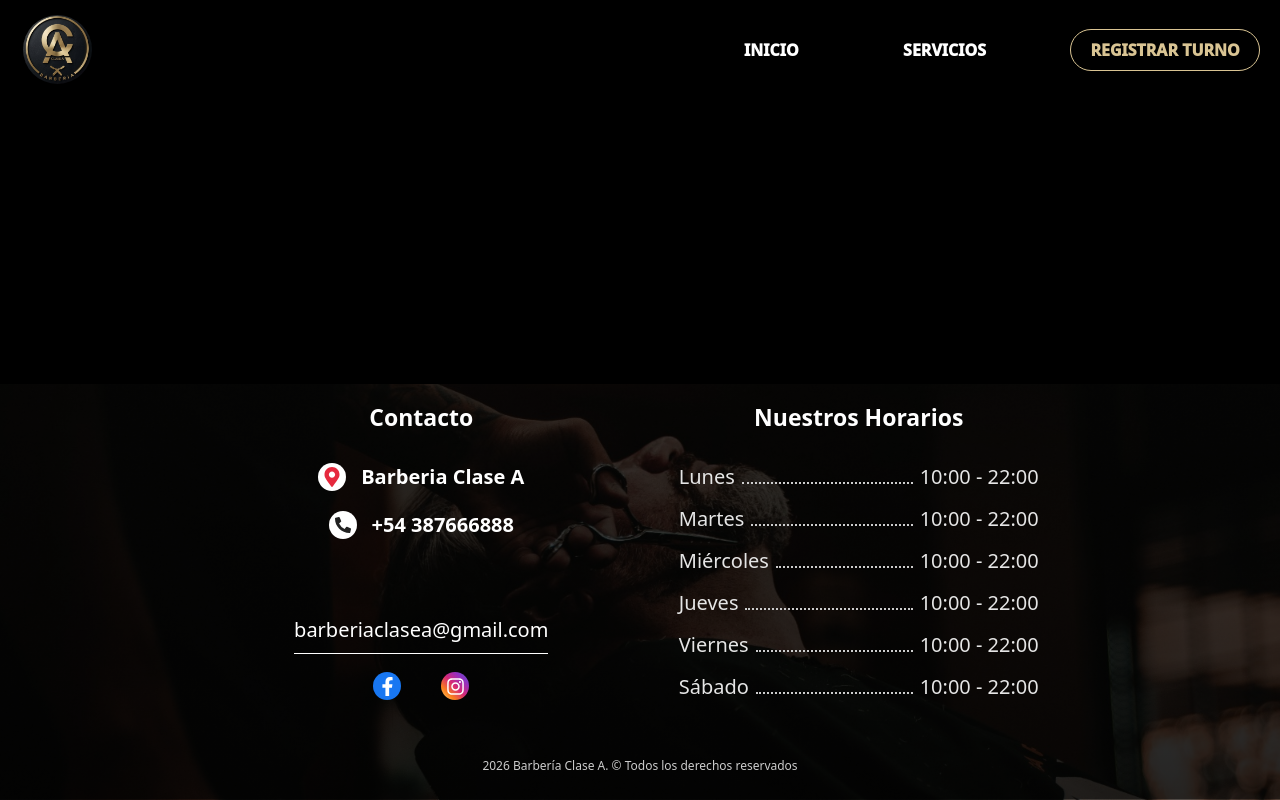
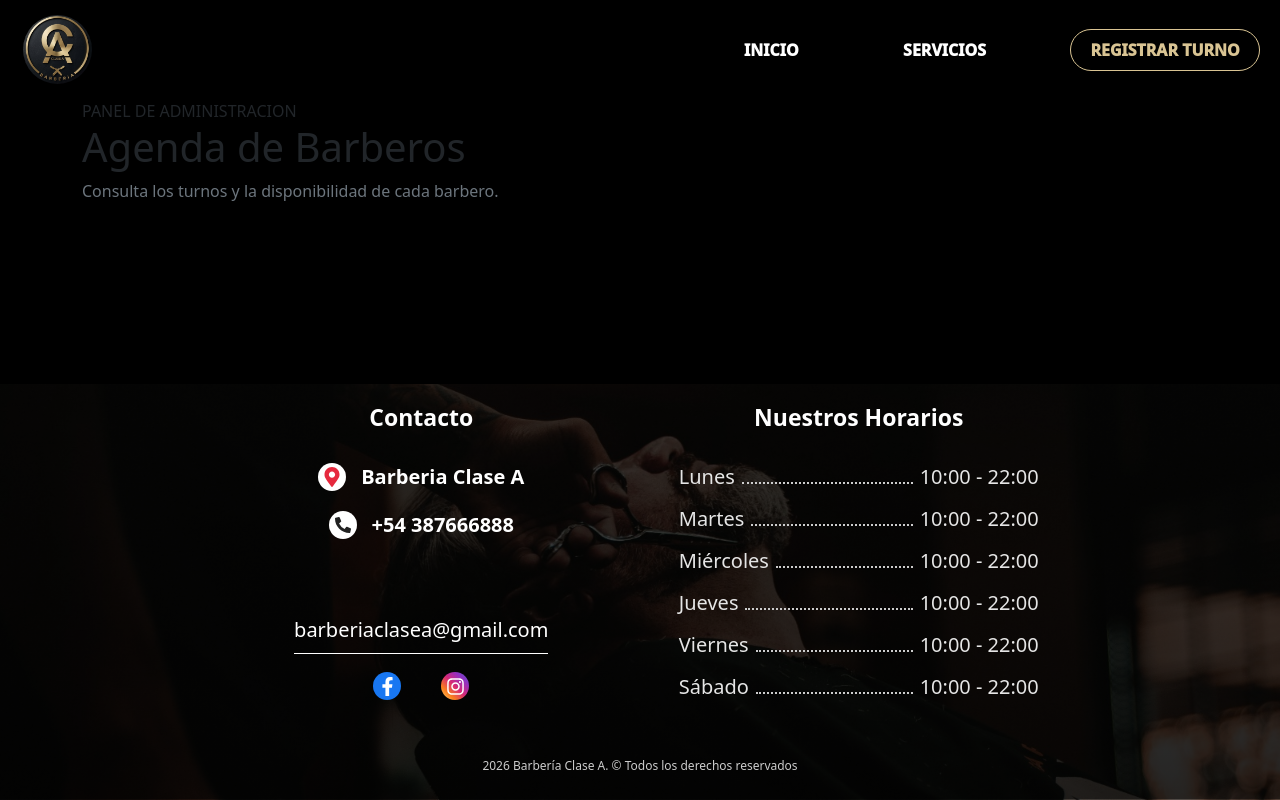
Before and after one commit to Braian436/frontend_pp, a React app: page /agenda in a window 1280 px wide. Built offline with nearby package versions, Linux system fonts and the light colour scheme; the HTML template or start-up script is replaced by a standard one.

Commit message:
Se creo el archivo AgendaBarberos.js x y AgendaBarberos.module.css

```diff
--- a/src/App.jsx
+++ b/src/App.jsx
@@ -6,6 +6,7 @@ import Empleados from './pages/Empleados';
 import ListaBarberos from './pages/ListaBarberos.jsx';
 import Home from './pages/Home.jsx';
 import TurnosDisponibles from './pages/TurnosDisponibles.jsx';
+import AgendaBarberos from './pages/AgendaBarberos.jsx';
 
 function App() {
   return (
@@ -19,6 +20,7 @@ function App() {
           <Route path="/empleados" element={<Empleados />} />
           <Route path="/registrar-turno" element={<ListaBarberos/>} />
           <Route path="/turnos-disponibles" element={<TurnosDisponibles />} />
+          <Route path="/agenda" element={<AgendaBarberos />} />
         </Routes>
       </main>
       <Footer />
--- /dev/null
+++ b/src/pages/AgendaBarberos.jsx
@@ -0,0 +1,21 @@
+import React from 'react'
+import styles from './AgendaBarberos.module.css'
+
+export default function AgendaBarberos() {
+  return (
+    <section className={styles.pagina}>
+        <div className="container">
+            <div className="row alingn-items-center g-3 mb-4">
+                <div className="col-12 col-md-8">
+                    <span className="{styles.subtitulo}">PANEL DE ADMINISTRACION</span>
+                    <h1 className="{styles.titulo}">Agenda de Barberos</h1>
+                    <p className="text-secondary mb-0">
+                        Consulta los turnos y la disponibilidad de cada barbero.
+                    </p>
+                </div>
+            </div>
+        </div>
+    </section>
+
+  );
+}
```
Also changed, not shown: src/pages/AgendaBarberos.module.css (added).
